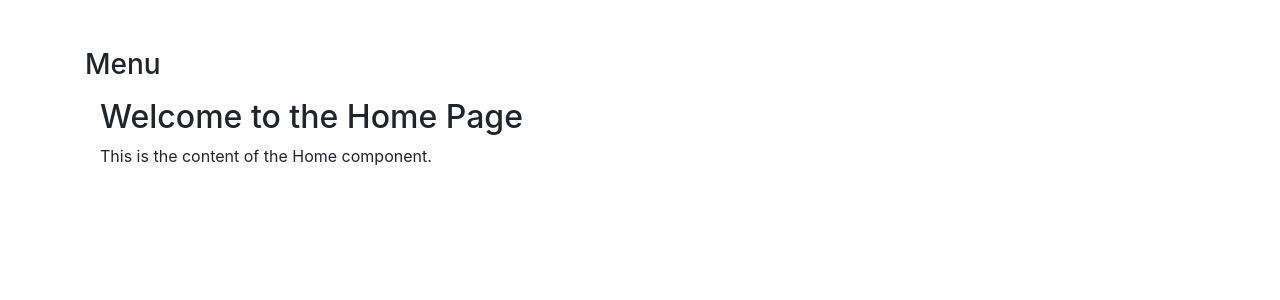
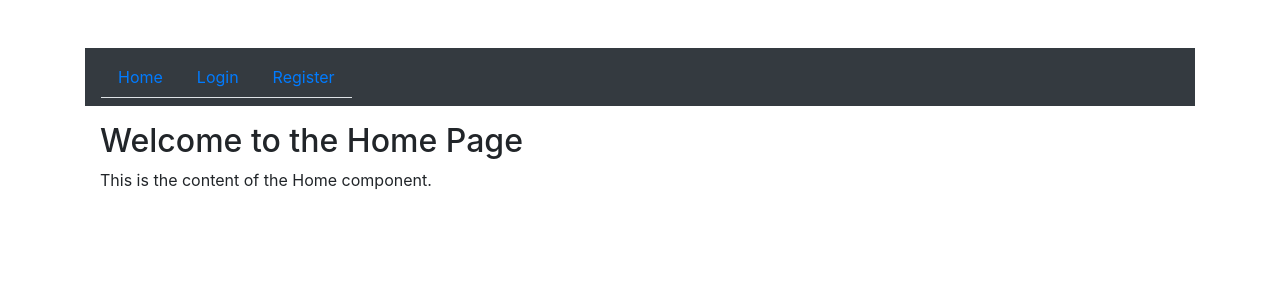
Before and after one commit to shariar-duke/e-comerce-frontend, a React (Vite) app: page / in a window 1280 px wide. Shown: the top 300 px of the page. Built offline with nearby package versions, Linux system fonts and the light colour scheme.

Commit message:
Menu component implemented

```diff
--- a/src/components/Layout.jsx
+++ b/src/components/Layout.jsx
@@ -1,5 +1,6 @@
 /* eslint-disable react/prop-types */
 import { useEffect } from "react";
+import Menu from "./Menu";
 
 export default function Layout({ title = "Title", className, children }) {
 
@@ -10,7 +11,8 @@ export default function Layout({ title = "Title", className, children }) {
     return (
         <div>
             <div className="mb-3">
-                <h3>Menu</h3>
+                {/* Menu compoent implemented */}
+                <Menu />
             </div>
             <div className={className}>
                 {children}
```
